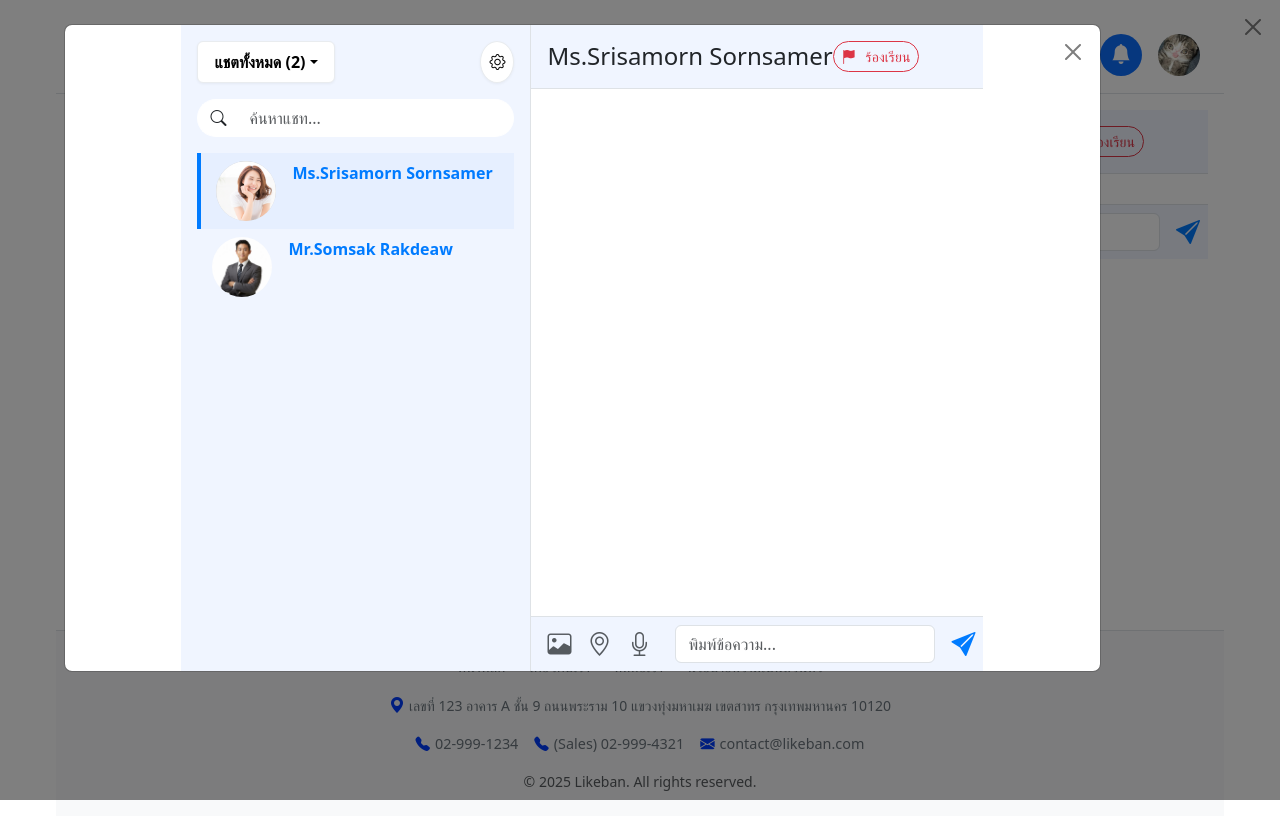
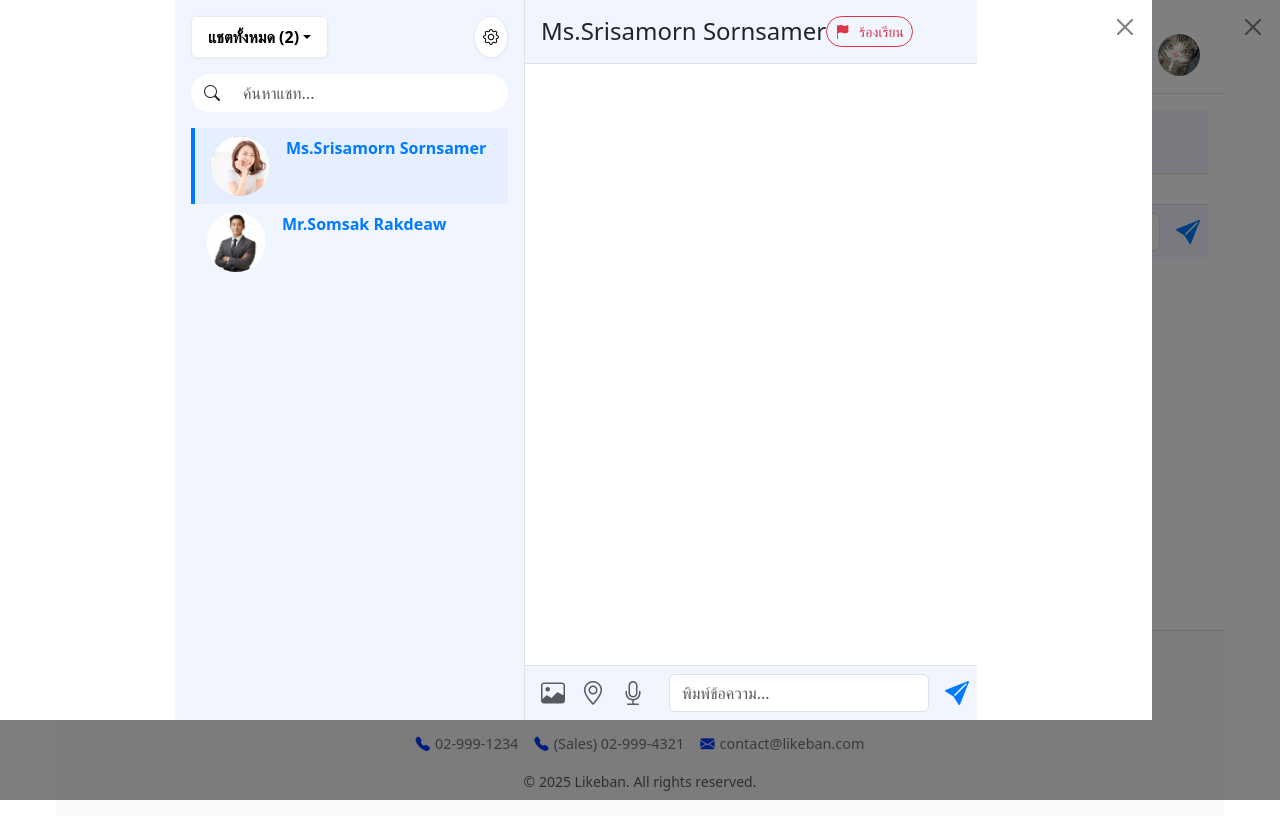
Before and after one commit to Saiyazo/Project-Real-Estates, a React (Vite) app in the folder vite-project/: page /Chat in a window 1280 px wide. Both pictures are taken after a click on the button "แชต". Built offline with nearby package versions, Linux system fonts and the light colour scheme.

Commit message:
-รอแก้chatให้เต็ม -แก้รูปโปรไฟล์นายหน้าของหน้านายหน้า -แก้ขนาดรูปbuyer-profileให้เท่ากัน

```diff
--- a/vite-project/src/App.jsx
+++ b/vite-project/src/App.jsx
@@ -38,7 +38,7 @@ function App() {
               <Route path="/buyer-profile" element={<BuyerProfile />} />
               <Route path="/edit-profile" element={<EditProfile />} />
               <Route path="/change-password" element={<ChangePass />} />
-              <Route path="/agent-home" element={<AgentHome />} />
+              <Route path="/AgentHome" element={<AgentHome />} />
 
               <Route path="*" element={<ForwardToHome />} />
             </Route>
--- a/vite-project/src/component/AppHeader.css
+++ b/vite-project/src/component/AppHeader.css
@@ -1,16 +1,20 @@
-/* สไตล์สำหรับ Modal Chat: จำเป็นเพื่อให้ Modal เต็มจอ */
-.full-height-chat-modal .modal-dialog {
-    height: 100vh;
-    margin: 0;
-    max-width: 100%;
+/* 🚨 สไตล์สำหรับ Modal Chat (แก้ไขให้เต็มจอ 100% / 100vh) */
+/* ใช้ .modal-fullscreen ในการกำหนดขนาด */
+.modal-fullscreen .modal-dialog {
+    /* บังคับให้ใช้ Viewport width/height 100% */
+    max-width: 100vw !important;
+    width: 100vw !important;
+    height: 100vh !important;
+    margin: 0 !important;
+    padding: 0 !important;
 }
 
-.full-height-chat-modal .modal-content {
+.modal-fullscreen .modal-content {
     height: 100%;
     border-radius: 0;
 }
 
-/* === สไตล์ส่วนโปรไฟล์: สำหรับ Hover Effect และการกำหนดขนาดเฉพาะ === */
+/* === สไตล์ส่วนโปรไฟล์ (โค้ดเดิม) === */
 
 .buyer-profile-link {
     /* กำหนด padding และ border-radius ที่ต้องการเพื่อให้เกิดพื้นที่สำหรับ hover */
--- a/vite-project/src/component/AppHeader.jsx
+++ b/vite-project/src/component/AppHeader.jsx
@@ -30,7 +30,7 @@ const AppNavbar = () => {
                 className="d-flex justify-content-between align-items-center px-4 py-3"
                 style={{ borderBottom: '1px solid #dee2e6', backgroundColor: '#fff' }}
             >
-                {/*  โลโก้  */}
+                {/* โลโก้  */}
                 <div className="d-flex align-items-center">
                     <Link to={'/'} className="text-decoration-none d-flex align-items-center">
                         <img
@@ -44,9 +44,14 @@ const AppNavbar = () => {
                 <div className="d-flex align-items-center flex-grow-1 mx-4 gap-1">
 
                     <div className="flex-fill">
-                        <Link to={'/'}>
-                            <Button className={primaryButtonClasses}>หน้าแรก</Button>
-                        </Link>
+                        {/* ปุ่มหน้าแรก */}
+                        <Button
+                            as={Link}
+                            to={'/'} // หน้า Home (Listing Page)
+                            className={primaryButtonClasses}
+                        >
+                            หน้าแรก
+                        </Button>
                     </div>
 
                     <div className="flex-fill">
@@ -54,9 +59,12 @@ const AppNavbar = () => {
                     </div>
 
                     <div className="flex-fill">
-                        <Link to={'/Fav'}>
-                            <Button className={primaryButtonClasses}>รายการโปรด</Button>
-                        </Link>
+                        <Button
+                            as={Link}
+                            to={'/Fav'}
+                            className={primaryButtonClasses}
+                        >
+                            รายการโปรด</Button>
                     </div>
                 </div>
 
@@ -76,8 +84,8 @@ const AppNavbar = () => {
             <Modal
                 show={showChatModal}
                 onHide={handleClose}
-                className="full-height-chat-modal"
-                dialogClassName="modal-fullscreen-sm-down"
+                // 🚨 ใช้คลาส modal-fullscreen บังคับให้เต็มจอ (แก้ไขจาก full-height-chat-modal)
+                dialogClassName="modal-fullscreen"
             >
                 <Chat handleClose={handleClose} />
             </Modal>
--- a/vite-project/src/pages/ForwardToHome.jsx
+++ b/vite-project/src/pages/ForwardToHome.jsx
@@ -6,7 +6,7 @@ const ForwardToHome = () => {
 
     useEffect(() => {
 
-        navigate('/home', { replace: true });
+        navigate('/', { replace: true });
     }, [navigate])
 
     return  <h2>ForwardToHome page</h2>
--- a/vite-project/src/pages/PropertyDetail.jsx
+++ b/vite-project/src/pages/PropertyDetail.jsx
@@ -231,7 +231,7 @@ const PropertyDetail = () => {
             {/* ปุ่มเล็กชิดขวา */}
             <button
               className="mini-navigate-btn"
-              onClick={() => navigate("/agent/profile")}
+              onClick={() => navigate("/AgentHome")}
             >
               ➜
             </button>
```
